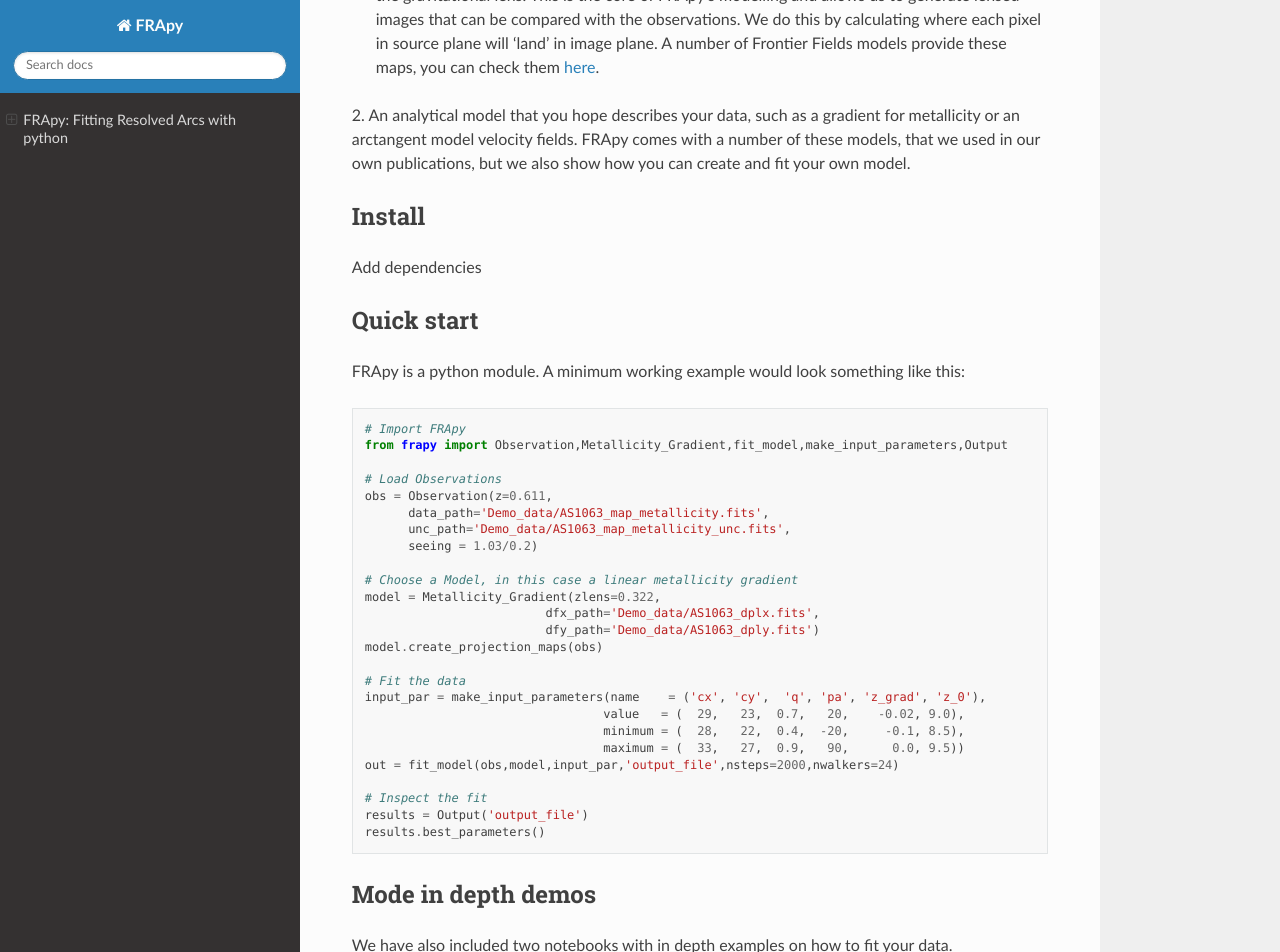
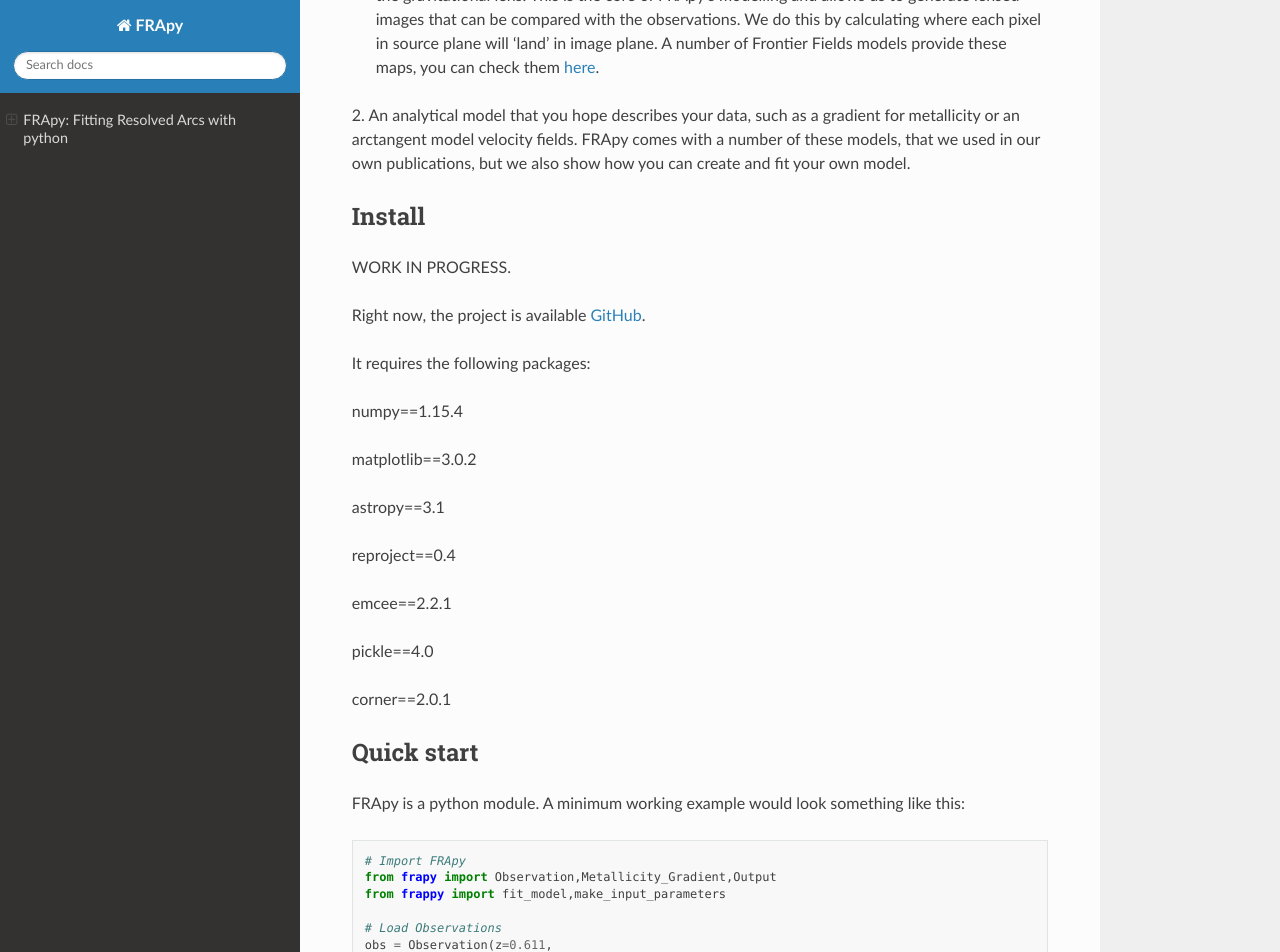
Before and after one commit to VeraPatricio/FRApy, a Sphinx documentation site: the page built from docs/source/index.rst, in a window 1280 px wide and 1400 px high, scrolled down 1117 px. Shown: the top 952 px of the window. Built offline with Sphinx 7.4.7 and the Read the Docs theme 2.0.0, drawn with Linux system fonts in a browser that asks for light colours; formulas are drawn with MathJax 3; some of the changed text lies outside the part shown.

Commit message:
updated docs

```diff
--- a/docs/source/conf.py
+++ b/docs/source/conf.py
@@ -28,7 +28,7 @@
 # -- Project information -----------------------------------------------------
 
 project = u'FRApy'
-copyright = u'2018, Vera Patricio'
+copyright = u'2019, Vera Patricio'
 author = u'Vera Patricio'
 
 # The short X.Y version
--- a/docs/source/index.rst
+++ b/docs/source/index.rst
@@ -36,8 +36,25 @@
 Install
 =================================
 
-Add dependencies
+WORK IN PROGRESS.
 
+Right now, the project is available `GitHub <https://github.com/VeraPatricio/FRApy>`_.
+
+It requires the following packages:
+
+numpy==1.15.4
+
+matplotlib==3.0.2
+
+astropy==3.1
+
+reproject==0.4
+
+emcee==2.2.1
+
+pickle==4.0
+
+corner==2.0.1
 
 
 Quick start
@@ -48,25 +65,26 @@
 .. code-block:: python
 
 	# Import FRApy
-	from frapy import Observation,Metallicity_Gradient,fit_model,make_input_parameters,Output
+	from frapy import Observation,Metallicity_Gradient,Output
+	from frappy import fit_model,make_input_parameters
 
 	# Load Observations
 	obs = Observation(z=0.611,
-              data_path='Demo_data/AS1063_map_metallicity.fits',
-              unc_path='Demo_data/AS1063_map_metallicity_unc.fits',
-              seeing = 1.03/0.2)
+		          data_path='Demo_data/AS1063_map_metallicity.fits',
+		          unc_path='Demo_data/AS1063_map_metallicity_unc.fits',
+		          seeing = 1.03/0.2)
 
 	# Choose a Model, in this case a linear metallicity gradient
 	model = Metallicity_Gradient(zlens=0.322,
-				 dfx_path='Demo_data/AS1063_dplx.fits',
-				 dfy_path='Demo_data/AS1063_dply.fits')
+				     dfx_path='Demo_data/AS1063_dplx.fits',
+				     dfy_path='Demo_data/AS1063_dply.fits')
 	model.create_projection_maps(obs)
 
 	# Fit the data
 	input_par = make_input_parameters(name    = ('cx', 'cy',  'q', 'pa', 'z_grad', 'z_0'),
-					 value   = (  29,   23,  0.7,   20,    -0.02, 9.0),
-					 minimum = (  28,   22,  0.4,  -20,     -0.1, 8.5),
-					 maximum = (  33,   27,  0.9,   90,      0.0, 9.5))
+					  value   = (  29,   23,  0.7,   20,    -0.02, 9.0),
+					  minimum = (  28,   22,  0.4,  -20,     -0.1, 8.5),
+					  maximum = (  33,   27,  0.9,   90,      0.0, 9.5))
 	out = fit_model(obs,model,input_par,'output_file',nsteps=2000,nwalkers=24)
 
 	# Inspect the fit
@@ -77,21 +95,20 @@
 Mode in depth demos
 =================================
 
-We have also included two notebooks with in depth examples on how to fit your data.
+We have included demo data used in Patricio et al. in prep. and two notebooks with examples on how to fit your data.
+
+Click here and here!
 
 Fitting  a Metallicity Gradient
 -------------------------------
 
-REPLACE THIS WITH LINK TO GITHUB
-
-.. raw:: html
-
-    <iframe src="_static/demo_fit_metallicity_gradient.html" height="345px" width="100%"></iframe>
-
-
+`Metallicity Gradient Example <https://github.com/VeraPatricio/FRApy/blob/master/examples/demo_fit_metallicity_gradient.ipynb>`_.
 
 Fitting Velocity Field
 -----------------------
+
+`Velocity Field Example <https://github.com/VeraPatricio/FRApy/blob/master/examples/demo_fit_velocity_model.ipynb>`_.
+
 .. raw:: html
 
     <iframe src="_static/demo_fit_velocity_model.html" height="345px" width="100%"></iframe>
@@ -103,14 +120,16 @@
 
 This code was developed by:
 
-* Vera Patricio, main contributer
+* Vera Patricio (vera.patricio@dark-cosmology.dk), main contributer
 * Johan Richard, lensing specialist
 
 If you use FRApy in your science, please add the following citation:
 
 `Patrício et. al, 2018 <https://ui.adsabs.harvard.edu/#abs/2018MNRAS.477...18P/abstract>`_.
 
-TO COME: PATRICIO 2019
+and
+
+Patrício et. al, in prep.
 
 and don't forget `astropy <http://www.astropy.org/>`_ and `emcee <http://dfm.io/emcee/current/>`_!
 
```
Also changed, not shown: 15 other files.
